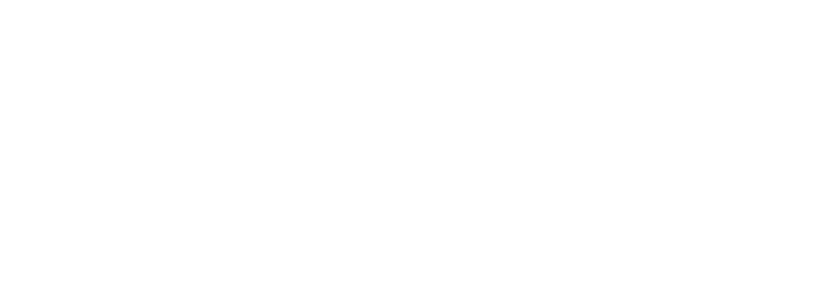
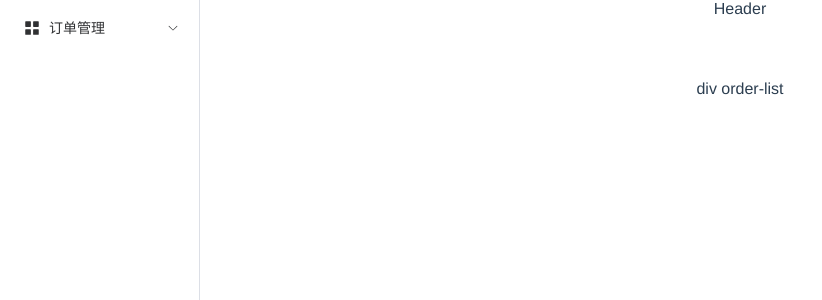
Before and after one commit to maozi233/vue3-template, a Vue app: page /#/order-list in a window 1280 px wide. Before the commit this address had no page. Shown: the top 300 px of the page, without its empty margins (0-822 px from the left). Built offline with nearby package versions, Linux system fonts and the light colour scheme.

Commit message:
把菜单的逻辑都移入组件内

```diff
--- a/src/App.vue
+++ b/src/App.vue
@@ -16,7 +16,11 @@
   color: #2c3e50;
 }
 
-body {
+html,
+body,
+#app {
+  width: 100%;
+  height: 100%;
   margin: 0;
 }
 </style>
--- a/src/components/side-menu.vue
+++ b/src/components/side-menu.vue
@@ -14,12 +14,36 @@ template(v-for="menu in routes")
     span {{ menu.meta.title || menu.path }}
 </template>
 
-<script setup>
-import { defineProps } from 'vue'
+<script>
+import router from '@/router'
 
-defineProps({
-  routes: {
-    type: Array
+const getDefaultMenus = () => {
+  const menus = router.options.routes
+
+  const filterMenu = (menus, result = []) => {
+    menus.forEach(route => {
+      if (route?.meta?.hide) {
+        return
+      }
+      result.push(route)
+      if (route.children) {
+        route.children = filterMenu(route.children)
+      }
+    })
+    return result
   }
-})
+
+  const validMenu = filterMenu(menus)
+
+  return validMenu
+}
+
+export default {
+  props: {
+    routes: {
+      type: Array,
+      default: getDefaultMenus
+    }
+  }
+}
 </script>
--- a/src/router/index.js
+++ b/src/router/index.js
@@ -25,6 +25,25 @@ const routes = [
     ]
   },
   {
+    path: '/orders',
+    meta: {
+      icon: 'Menu',
+      title: '订单管理'
+    },
+    component: main,
+    children: [
+      {
+        path: '/order-list',
+        name: 'orderList',
+        meta: {
+          keepAlive: true,
+          title: '订单列表'
+        },
+        component: () => import(/* webpackChunkName: "welcome-view" */ '@/views/orders/order-list.vue')
+      }
+    ]
+  },
+  {
     path: '/login',
     name: 'loginView',
     meta: {
@@ -35,7 +54,15 @@ const routes = [
     // route level code-splitting
     // this generates a separate chunk (login.[hash].js) for this route
     // which is lazy-loaded when the route is visited.
-    component: () => import(/* webpackChunkName: "login" */ '../views/login-view.vue')
+    component: () => import(/* webpackChunkName: "login" */ '@/views/login-view.vue')
+  },
+  {
+    path: '/:catchAll(.*)',
+    name: 'NotFound',
+    meta: {
+      hide: true
+    },
+    component: () => import(/* webpackChunkName: "not-found" */ '@/views/not-found.vue')
   }
 ]
 
--- a/src/views/main.vue
+++ b/src/views/main.vue
@@ -1,8 +1,8 @@
 <template lang="pug">
 el-container#main-container
   el-aside(width="200px")
-    el-menu(router)
-      side-menu(:routes="routes")
+    el-menu(router id='custom-menu')
+      sideMenu
   el-container
     el-header Header
     el-container
@@ -13,20 +13,14 @@ el-container#main-container
           component(:is="Component" v-if="!$route.meta.keepAlive")
 </template>
 
-<script setup>
-import { ref } from 'vue'
-import router from '@/router'
-
+<script>
 import sideMenu from '@/components/side-menu'
 
-const routes = ref()
-routes.value = router.options.routes
-console.log(routes.value)
-</script>
-
-<script>
 export default {
-  name: 'HomeView'
+  name: 'HomeView',
+  components: {
+    sideMenu
+  }
 }
 </script>
 
@@ -35,4 +29,8 @@ export default {
   width: 100%;
   height: 100%;
 }
+
+#custom-menu {
+  height: 100%;
+}
 </style>
--- /dev/null
+++ b/src/views/not-found.vue
@@ -0,0 +1,3 @@
+<template lang="pug">
+div not-found
+</template>
--- /dev/null
+++ b/src/views/orders/order-list.vue
@@ -0,0 +1,3 @@
+<template lant="pug">
+  div order-list
+</template>
```
